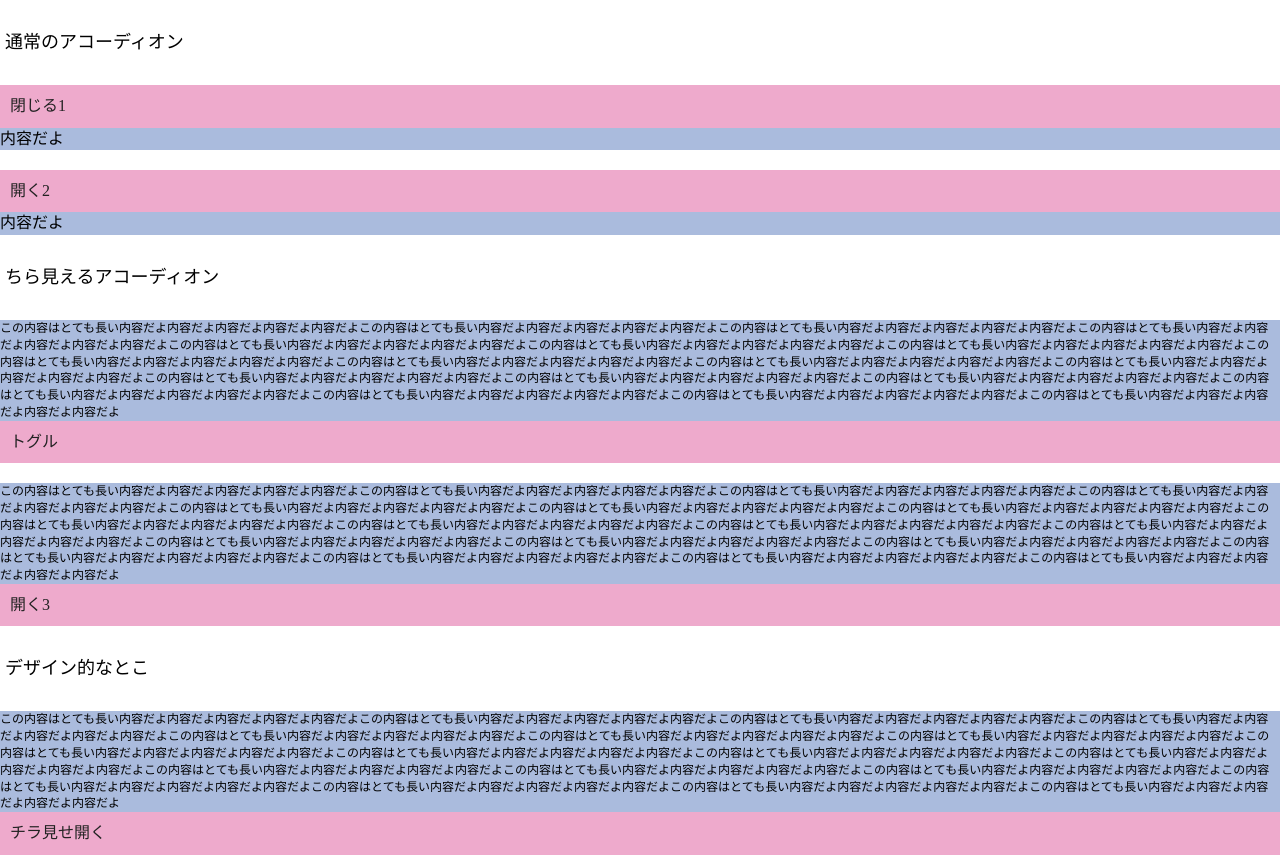
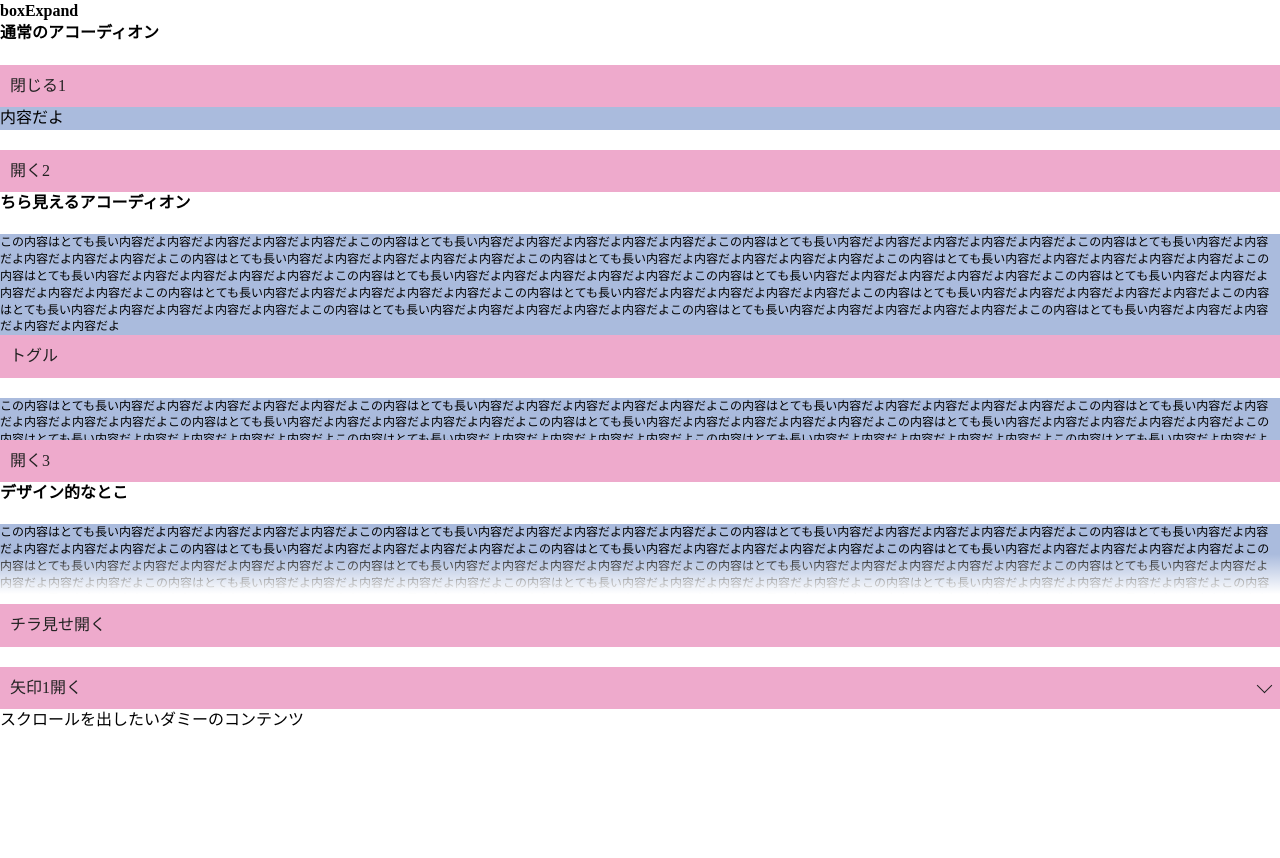
Before and after one commit to kaaaaeeee/boxExpand, a plain HTML site: page index.html in a window 1280 px wide. Shown: the top 858 px of the page. After the commit the page ends 800 px from the top, so only its background shows below. Drawn offline with nearby package versions, Linux system fonts and the light colour scheme.

Commit message:
fomat, min file

```diff
--- a/boxExpand/boxExpand1.0.js
+++ b/boxExpand/boxExpand1.0.js
@@ -28,7 +28,6 @@
       $triggerText: $self.find('.boxExpand-triggerText'),
       $contents: $self.find('.boxExpand-contents'),
       $cloak: null,
-          // $inner: $self.find('.ui-accordion-background'),
       isShow: false,
       triggerTextData: {
         show: '',
@@ -161,6 +160,8 @@
     var $expand = self.$expand;
     var options = self.options;
     $expand.toggleClass(options.showClass, false);
+    $expand.toggleClass(options.contentFadeoutClass, false);
+    $expand.toggleClass(options.triggerArrowClass, false);
     options.$trigger.off('click.' + namespace);
     options.$cloak.off('transitionend.' + namespace + ' webkitTransitionEnd.' + namespace);
     $(options.$contents).unwrap('<div class="' + options.contentCloakClass + '"></div>');
@@ -170,7 +171,7 @@
   function calculateCloseHeight(self) {
     var $expand = self.$expand;
     var options = self.options;
-      var $dummy = $('<div class=".' + options.contentCloakClass +'"></div>');
+    var $dummy = $('<div class=".' + options.contentCloakClass + '"></div>');
     $dummy.css({
       'position': 'absolute',
       'top': '-9999px',
--- a/index.html
+++ b/index.html
@@ -5,14 +5,17 @@
   <meta charset="UTF-8">
   <meta name="viewport" content="width=device-width, initial-scale=1.0">
   <meta http-equiv="X-UA-Compatible" content="ie=edge">
-    <title>Document</title>
+  <title>boxExpand</title>
   <link media="all" type="text/css" rel="stylesheet" href="src/css/reset.css">
   <link media="all" type="text/css" rel="stylesheet" href="boxExpand/boxExpand1.0.css">
   <link media="all" type="text/css" rel="stylesheet" href="src/css/accordion.css">
 </head>
 
 <body>
-    <p class="ab-dummy-title">通常のアコーディオン</p>
+  <div id="wrapper">
+    <h1>boxExpand</h1>
+    <section>
+      <h2 class="dummy-title">通常のアコーディオン</h2>
       <div class="boxExpand boxExpand-show">
         <p class="boxExpand-trigger"><a class="boxExpand-triggerBtn" href="#"><span class="boxExpand-triggerText" boxExpand-toggle-text="開く1">閉じる1</span></a></p>
         <div class="boxExpand-contents">
@@ -25,45 +28,57 @@
           <p class="dummy-text">内容だよ</p>
         </div>
       </div>
-    <p class="ab-dummy-title">ちら見えるアコーディオン</p>
-    <div class="boxExpand boxExpand-show ab-00x-accordion-fadeout">
+    </section>
+    <section>
+      <h2 class="dummy-title">ちら見えるアコーディオン</h2>
+      <div class="boxExpand boxExpand-show 00x-accordion-fadeout">
         <div class="boxExpand-contents">
-            <p class="dummy-text-long">この内容はとても長い内容だよ内容だよ内容だよ内容だよ内容だよこの内容はとても長い内容だよ内容だよ内容だよ内容だよ内容だよこの内容はとても長い内容だよ内容だよ内容だよ内容だよ内容だよこの内容はとても長い内容だよ内容だよ内容だよ内容だよ内容だよこの内容はとても長い内容だよ内容だよ内容だよ内容だよ内容だよこの内容はとても長い内容だよ内容だよ内容だよ内容だよ内容だよこの内容はとても長い内容だよ内容だよ内容だよ内容だよ内容だよこの内容はとても長い内容だよ内容だよ内容だよ内容だよ内容だよこの内容はとても長い内容だよ内容だよ内容だよ内容だよ内容だよこの内容はとても長い内容だよ内容だよ内容だよ内容だよ内容だよこの内容はとても長い内容だよ内容だよ内容だよ内容だよ内容だよこの内容はとても長い内容だよ内容だよ内容だよ内容だよ内容だよこの内容はとても長い内容だよ内容だよ内容だよ内容だよ内容だよこの内容はとても長い内容だよ内容だよ内容だよ内容だよ内容だよこの内容はとても長い内容だよ内容だよ内容だよ内容だよ内容だよこの内容はとても長い内容だよ内容だよ内容だよ内容だよ内容だよこの内容はとても長い内容だよ内容だよ内容だよ内容だよ内容だよこの内容はとても長い内容だよ内容だよ内容だよ内容だよ内容だよ</p>
+          <p class="dummy-text-long">
+            この内容はとても長い内容だよ内容だよ内容だよ内容だよ内容だよこの内容はとても長い内容だよ内容だよ内容だよ内容だよ内容だよこの内容はとても長い内容だよ内容だよ内容だよ内容だよ内容だよこの内容はとても長い内容だよ内容だよ内容だよ内容だよ内容だよこの内容はとても長い内容だよ内容だよ内容だよ内容だよ内容だよこの内容はとても長い内容だよ内容だよ内容だよ内容だよ内容だよこの内容はとても長い内容だよ内容だよ内容だよ内容だよ内容だよこの内容はとても長い内容だよ内容だよ内容だよ内容だよ内容だよこの内容はとても長い内容だよ内容だよ内容だよ内容だよ内容だよこの内容はとても長い内容だよ内容だよ内容だよ内容だよ内容だよこの内容はとても長い内容だよ内容だよ内容だよ内容だよ内容だよこの内容はとても長い内容だよ内容だよ内容だよ内容だよ内容だよこの内容はとても長い内容だよ内容だよ内容だよ内容だよ内容だよこの内容はとても長い内容だよ内容だよ内容だよ内容だよ内容だよこの内容はとても長い内容だよ内容だよ内容だよ内容だよ内容だよこの内容はとても長い内容だよ内容だよ内容だよ内容だよ内容だよこの内容はとても長い内容だよ内容だよ内容だよ内容だよ内容だよこの内容はとても長い内容だよ内容だよ内容だよ内容だよ内容だよ
+          </p>
         </div>
         <p class="boxExpand-trigger"><a class="boxExpand-triggerBtn" href="#"><span class="boxExpand-triggerText">トグル</span></a></p>
       </div>
-    <div class="boxExpand ab-00x-accordion-fadeout2">
+      <div class="boxExpand 00x-accordion-fadeout2">
         <div class="boxExpand-contents">
-            <p class="dummy-text-long">この内容はとても長い内容だよ内容だよ内容だよ内容だよ内容だよこの内容はとても長い内容だよ内容だよ内容だよ内容だよ内容だよこの内容はとても長い内容だよ内容だよ内容だよ内容だよ内容だよこの内容はとても長い内容だよ内容だよ内容だよ内容だよ内容だよこの内容はとても長い内容だよ内容だよ内容だよ内容だよ内容だよこの内容はとても長い内容だよ内容だよ内容だよ内容だよ内容だよこの内容はとても長い内容だよ内容だよ内容だよ内容だよ内容だよこの内容はとても長い内容だよ内容だよ内容だよ内容だよ内容だよこの内容はとても長い内容だよ内容だよ内容だよ内容だよ内容だよこの内容はとても長い内容だよ内容だよ内容だよ内容だよ内容だよこの内容はとても長い内容だよ内容だよ内容だよ内容だよ内容だよこの内容はとても長い内容だよ内容だよ内容だよ内容だよ内容だよこの内容はとても長い内容だよ内容だよ内容だよ内容だよ内容だよこの内容はとても長い内容だよ内容だよ内容だよ内容だよ内容だよこの内容はとても長い内容だよ内容だよ内容だよ内容だよ内容だよこの内容はとても長い内容だよ内容だよ内容だよ内容だよ内容だよこの内容はとても長い内容だよ内容だよ内容だよ内容だよ内容だよこの内容はとても長い内容だよ内容だよ内容だよ内容だよ内容だよ</p>
+          <p class="dummy-text-long">
+            この内容はとても長い内容だよ内容だよ内容だよ内容だよ内容だよこの内容はとても長い内容だよ内容だよ内容だよ内容だよ内容だよこの内容はとても長い内容だよ内容だよ内容だよ内容だよ内容だよこの内容はとても長い内容だよ内容だよ内容だよ内容だよ内容だよこの内容はとても長い内容だよ内容だよ内容だよ内容だよ内容だよこの内容はとても長い内容だよ内容だよ内容だよ内容だよ内容だよこの内容はとても長い内容だよ内容だよ内容だよ内容だよ内容だよこの内容はとても長い内容だよ内容だよ内容だよ内容だよ内容だよこの内容はとても長い内容だよ内容だよ内容だよ内容だよ内容だよこの内容はとても長い内容だよ内容だよ内容だよ内容だよ内容だよこの内容はとても長い内容だよ内容だよ内容だよ内容だよ内容だよこの内容はとても長い内容だよ内容だよ内容だよ内容だよ内容だよこの内容はとても長い内容だよ内容だよ内容だよ内容だよ内容だよこの内容はとても長い内容だよ内容だよ内容だよ内容だよ内容だよこの内容はとても長い内容だよ内容だよ内容だよ内容だよ内容だよこの内容はとても長い内容だよ内容だよ内容だよ内容だよ内容だよこの内容はとても長い内容だよ内容だよ内容だよ内容だよ内容だよこの内容はとても長い内容だよ内容だよ内容だよ内容だよ内容だよ
+          </p>
         </div>
         <p class="boxExpand-trigger"><a class="boxExpand-triggerBtn" href="#"><span class="boxExpand-triggerText" boxExpand-toggle-text="閉じる3">開く3</span></a></p>
       </div>
-    <p class="ab-dummy-title">デザイン的なとこ</p>
-    <div class="boxExpand ab-00x-accordion-fadeout3">
+    </section>
+    <section>
+      <h2 class="dummy-title">デザイン的なとこ</h2>
+      <div class="boxExpand 00x-accordion-fadeout3">
         <div class="boxExpand-contents">
-            <p class="dummy-text-long">この内容はとても長い内容だよ内容だよ内容だよ内容だよ内容だよこの内容はとても長い内容だよ内容だよ内容だよ内容だよ内容だよこの内容はとても長い内容だよ内容だよ内容だよ内容だよ内容だよこの内容はとても長い内容だよ内容だよ内容だよ内容だよ内容だよこの内容はとても長い内容だよ内容だよ内容だよ内容だよ内容だよこの内容はとても長い内容だよ内容だよ内容だよ内容だよ内容だよこの内容はとても長い内容だよ内容だよ内容だよ内容だよ内容だよこの内容はとても長い内容だよ内容だよ内容だよ内容だよ内容だよこの内容はとても長い内容だよ内容だよ内容だよ内容だよ内容だよこの内容はとても長い内容だよ内容だよ内容だよ内容だよ内容だよこの内容はとても長い内容だよ内容だよ内容だよ内容だよ内容だよこの内容はとても長い内容だよ内容だよ内容だよ内容だよ内容だよこの内容はとても長い内容だよ内容だよ内容だよ内容だよ内容だよこの内容はとても長い内容だよ内容だよ内容だよ内容だよ内容だよこの内容はとても長い内容だよ内容だよ内容だよ内容だよ内容だよこの内容はとても長い内容だよ内容だよ内容だよ内容だよ内容だよこの内容はとても長い内容だよ内容だよ内容だよ内容だよ内容だよこの内容はとても長い内容だよ内容だよ内容だよ内容だよ内容だよ</p>
+          <p class="dummy-text-long">
+            この内容はとても長い内容だよ内容だよ内容だよ内容だよ内容だよこの内容はとても長い内容だよ内容だよ内容だよ内容だよ内容だよこの内容はとても長い内容だよ内容だよ内容だよ内容だよ内容だよこの内容はとても長い内容だよ内容だよ内容だよ内容だよ内容だよこの内容はとても長い内容だよ内容だよ内容だよ内容だよ内容だよこの内容はとても長い内容だよ内容だよ内容だよ内容だよ内容だよこの内容はとても長い内容だよ内容だよ内容だよ内容だよ内容だよこの内容はとても長い内容だよ内容だよ内容だよ内容だよ内容だよこの内容はとても長い内容だよ内容だよ内容だよ内容だよ内容だよこの内容はとても長い内容だよ内容だよ内容だよ内容だよ内容だよこの内容はとても長い内容だよ内容だよ内容だよ内容だよ内容だよこの内容はとても長い内容だよ内容だよ内容だよ内容だよ内容だよこの内容はとても長い内容だよ内容だよ内容だよ内容だよ内容だよこの内容はとても長い内容だよ内容だよ内容だよ内容だよ内容だよこの内容はとても長い内容だよ内容だよ内容だよ内容だよ内容だよこの内容はとても長い内容だよ内容だよ内容だよ内容だよ内容だよこの内容はとても長い内容だよ内容だよ内容だよ内容だよ内容だよこの内容はとても長い内容だよ内容だよ内容だよ内容だよ内容だよ
+          </p>
         </div>
         <p class="boxExpand-trigger"><a class="boxExpand-triggerBtn" href="#"><span class="boxExpand-triggerText" boxExpand-toggle-text="チラ見せ閉じる">チラ見せ開く</span></a></p>
       </div>
-    <div class="boxExpand ab-00x-accordion-arrow1">
+      <div class="boxExpand 00x-accordion-arrow1">
         <p class="boxExpand-trigger"><a class="boxExpand-triggerBtn" href="#"><span class="boxExpand-triggerText" boxExpand-toggle-text="矢印1閉じる">矢印1開く</span></a></p>
         <div class="boxExpand-contents">
           <p class="dummy-text">内容だよ</p>
         </div>
       </div>
+    </section>
 
-    <div class="ab-dummy-contents">スクロールを出したいダミーのコンテンツ</div>
+    <div class="dummy-contents">スクロールを出したいダミーのコンテンツ</div>
+  </div>
   <script src="https://ajax.googleapis.com/ajax/libs/jquery/1.12.4/jquery.min.js"></script>
-<script src="js/boxExpand1.0.js"></script>
+  <script src="boxExpand/boxExpand1.0.js"></script>
   <script>
     (function () {
       $('.boxExpand').each(function () {
-        if ($(this).hasClass('ab-00x-accordion-fadeout')) {
+        if ($(this).hasClass('00x-accordion-fadeout')) {
           $(this).boxExpand({
             closeHeight: '8em',
             isScrollAnimation: true
           });
-        } else if ($(this).hasClass('ab-00x-accordion-fadeout2')) {
+        } else if ($(this).hasClass('00x-accordion-fadeout2')) {
           $(this).boxExpand({
             closeHeight: 'calc(2em + 10px)',
             callback: {
@@ -75,7 +90,7 @@
               }
             }
           });
-        } else if ($(this).hasClass('ab-00x-accordion-fadeout3')) {
+        } else if ($(this).hasClass('00x-accordion-fadeout3')) {
           $(this).boxExpand({
             closeHeight: '80px',
             type: {
@@ -83,7 +98,7 @@
             },
             isScrollAnimation: true
           });
-        } else if ($(this).hasClass('ab-00x-accordion-arrow1')) {
+        } else if ($(this).hasClass('00x-accordion-arrow1')) {
           $(this).boxExpand({
             type: {
               trigger: 'arrow'
```
Also changed, not shown: boxExpand/boxExpand1.0.min.js (added), 1 other file. Lines whose indentation alone changed are shown as unchanged.
